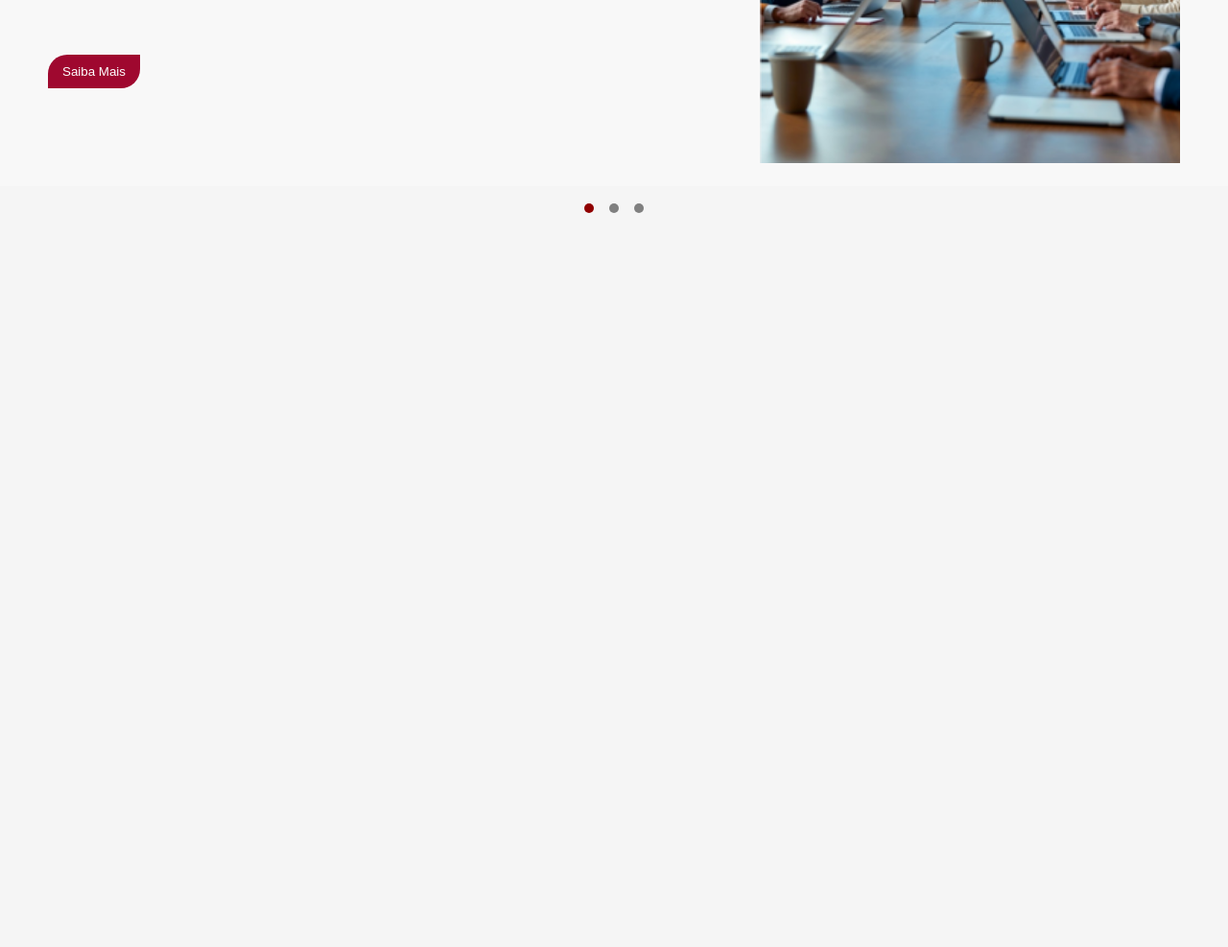
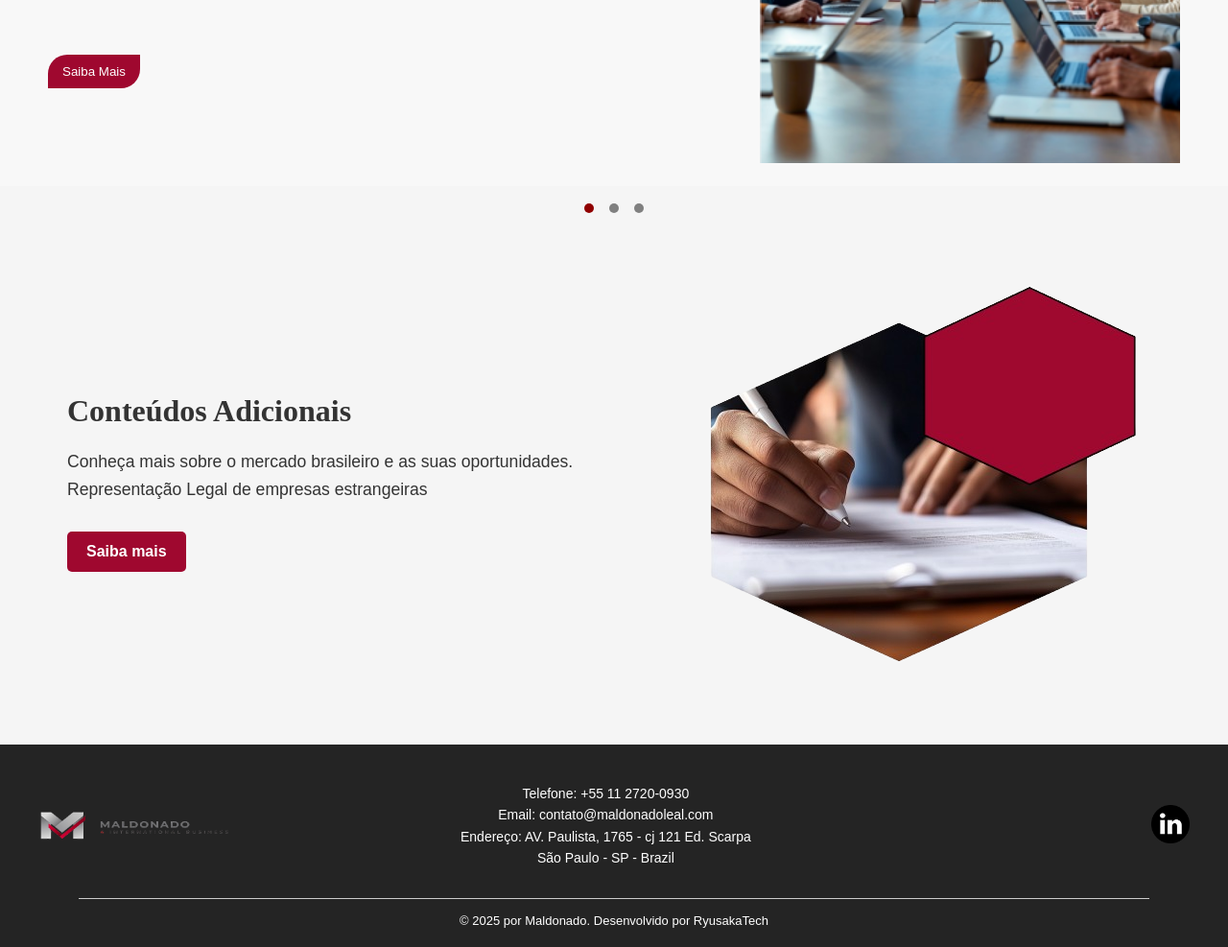
Before and after one commit to Excalibur757/maldonado, a plain HTML site: page index.html in a window 1280 px wide. Shown: the part 2670-3657 px from the top of the page at 96% size. Before the commit the page ends 2900 px from the top, so only its background shows below. Drawn offline with Linux system fonts and the light colour scheme.

Commit message:
update do Felipe (Construção da Section, Footer)

```diff
--- a/index.html
+++ b/index.html
@@ -207,5 +207,41 @@
             });
         }
     </script>
+
+    <section class="additional-content">
+    <div class="container">
+        <div class="content-box">
+            <h1>Conteúdos Adicionais</h1>
+            <p>Conheça mais sobre o mercado brasileiro e as suas oportunidades.<br>
+            Representação Legal de empresas estrangeiras</p>
+            <a href="#" class="btn-sem-borda">Saiba mais</a>
+        </div>
+        <div class="content-image">
+            <img src="image/assinando.png" alt="Pessoa escrevendo">
+        </div>
+    </div>
+</section>
+<footer>
+    <div class="footer-content">
+        <div class="footer-logo">
+            <img src="image/Logo2.png" alt="Logo Maldonado">
+        </div>
+        <div class="footer-info">
+            <p>Telefone: +55 11 2720-0930 <br>
+            Email: contato@maldonadoleal.com <br>
+            Endereço: AV. Paulista, 1765 - cj 121 Ed. Scarpa <br>
+            São Paulo - SP - Brazil</p>
+        </div>
+        <div class="footer-social">
+            <a href="https://www.linkedin.com/company/maldonadoleal/" class="img-botao-link">
+                <img src="image/Linkdln.png" alt="LinkedIn" class="img-botao">
+            </a>
+        </div>
+    </div>
+
+    <hr class="footer-line">
+
+    <p class="footer-copy">© 2025 por Maldonado. Desenvolvido por RyusakaTech</p>
+</footer>
 </body>
 </html>
--- a/styles.css
+++ b/styles.css
@@ -552,3 +552,127 @@ h1 {
 }
 
 /*------------------------------------------------PARTE GABRIEL SECTION 5------------------------------------------------------*/
+
+.additional-content {
+    background-color: #f5f5f5;
+    padding: 60px 30px;
+}
+
+.additional-content .container {
+    display: flex;
+    align-items: center;
+    justify-content: space-between;
+    gap: 50px;
+    flex-wrap: wrap;
+}
+
+.additional-content .content-box {
+    flex: 1;
+    min-width: 280px;
+}
+
+.additional-content .content-box h1 {
+    font-size: 2em;
+    margin-bottom: 20px;
+}
+
+.additional-content .content-box p {
+    font-size: 1.1em;
+    line-height: 1.6;
+}
+
+.additional-content .content-image {
+    flex: 1;
+    display: flex;
+    justify-content: center;
+}
+
+.additional-content .content-image img {
+    max-width: 100%;
+    height: auto;
+    border-radius: 10px;
+}
+
+.additional-content .content-box {
+    flex: 1;
+    min-width: 280px;
+    padding-left: 40px;
+}
+
+.btn-sem-borda {
+    display: inline-block;
+    padding: 12px 20px;
+    background-color: #9F082F;
+    color: white;
+    text-decoration: none;
+    font-weight: bold;
+    border-radius: 5px;
+    transition: background 0.3s;
+    margin-top: 30px;
+}
+
+footer {
+    background-color: #242424;
+    padding: 40px 20px 20px;
+    text-align: center;
+    font-size: 14px;
+}
+
+.footer-content {
+    display: flex;
+    justify-content: space-between;
+    align-items: center;
+    flex-wrap: wrap;
+    max-width: 1200px;
+    margin: 0 auto;
+    gap: 30px;
+}
+
+.footer-logo img {
+    max-width: 200px;
+}
+
+.footer-info {
+    flex: 1;
+    display: flex;
+    justify-content: flex-start; /* Alinha à esquerda */
+    text-align: center;
+    padding-left: 210px; /* Ajuste conforme o alinhamento que deseja */
+    color:#FFFFFF;
+}
+
+.footer-info p {
+    margin: 0;
+    line-height: 1.6;
+    font-weight: 500;
+}
+
+.footer-social {
+    display: flex;
+    justify-content: flex-end;
+}
+
+.img-botao {
+    max-width: 40px;
+    height: auto;
+    cursor: pointer;
+    transition: transform 0.2s ease;
+}
+
+.img-botao:hover {
+    transform: scale(1.1);
+}
+
+.footer-line {
+    margin: 30px auto 15px;
+    width: 90%;
+    border: none;
+    height: 1px;
+    background-color: #ccc;
+}
+
+.footer-copy {
+    font-size: 13px;
+    color: #FFFFFF;
+    margin: 0;
+}
```
Also changed, not shown: image/Linkdln.png (added), image/assinando.png (added).
